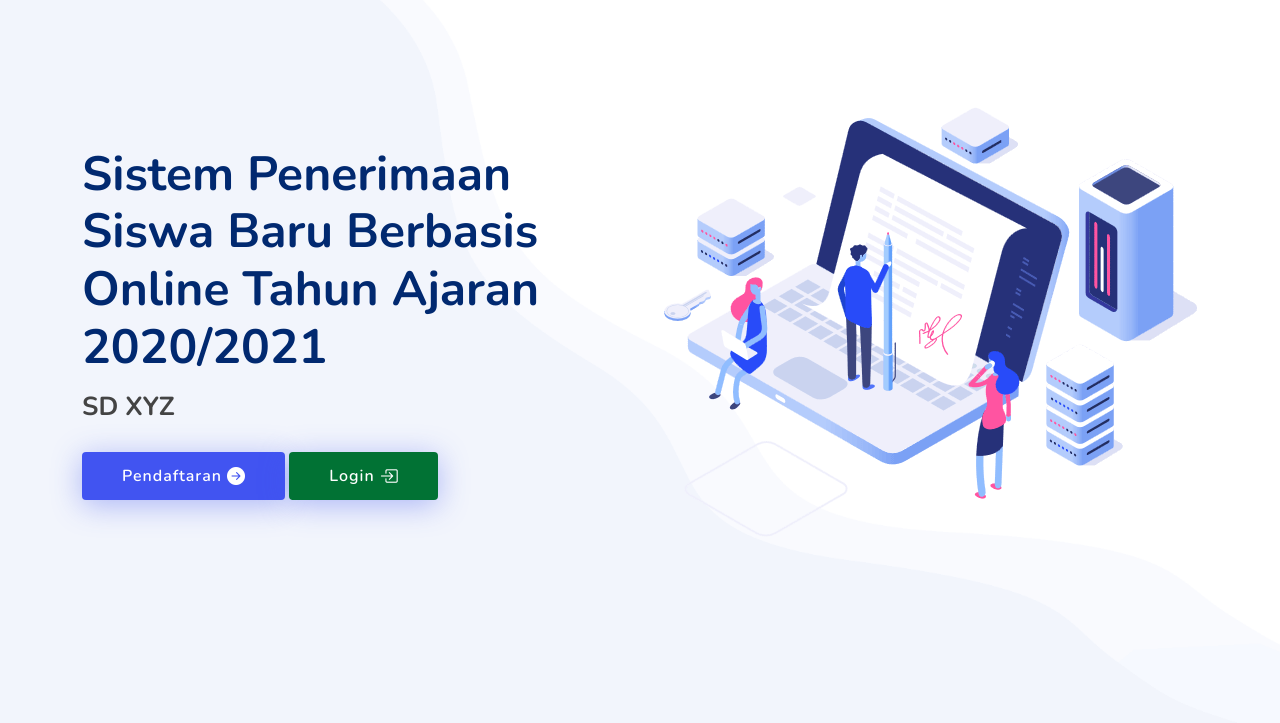
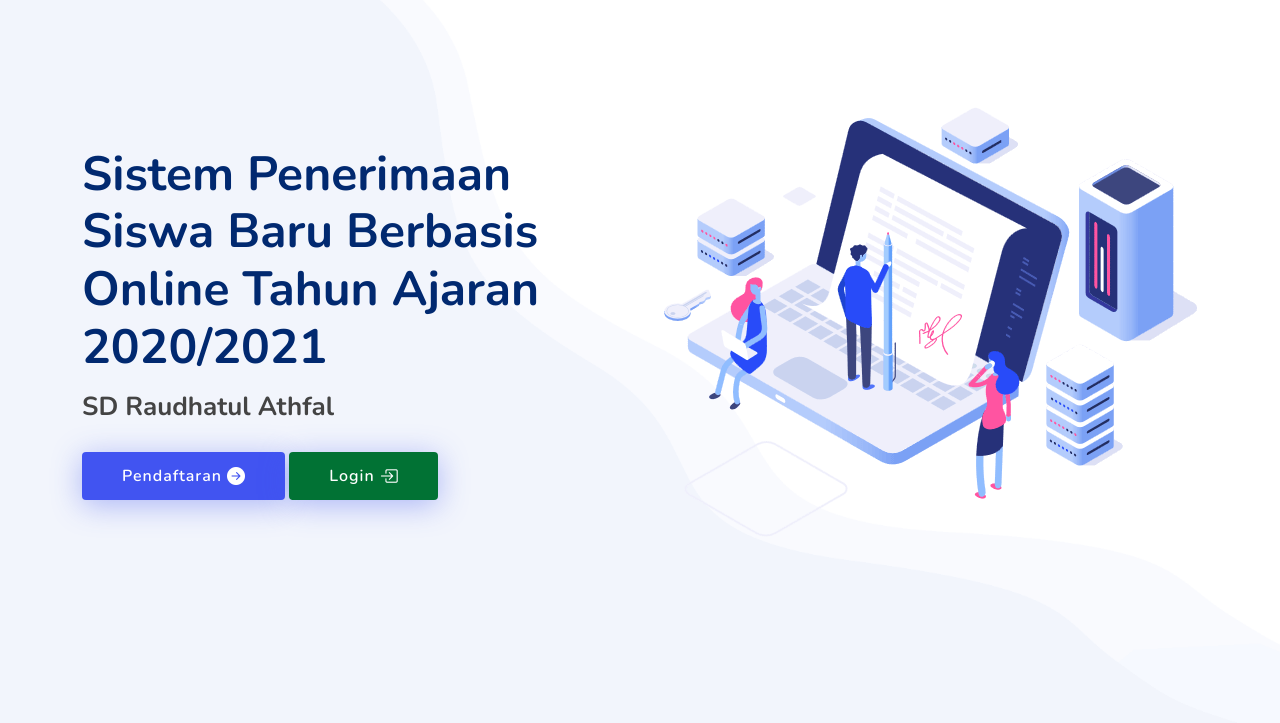
Before and after one commit to pejuangdewabel/design-web-psb-sd, a plain HTML site: page index.html in a window 1280 px wide. Shown: the part 77-800 px from the top of the page. Drawn offline with nearby package versions, Linux system fonts and the light colour scheme.

Commit message:
change name school

```diff
--- a/index.html
+++ b/index.html
@@ -86,7 +86,7 @@
               2020/2021
             </h1>
             <h2>
-              <strong>SD XYZ</strong>
+              <strong>SD Raudhatul Athfal</strong>
             </h2>
             <div>
               <div class="text-center text-lg-start">
```
